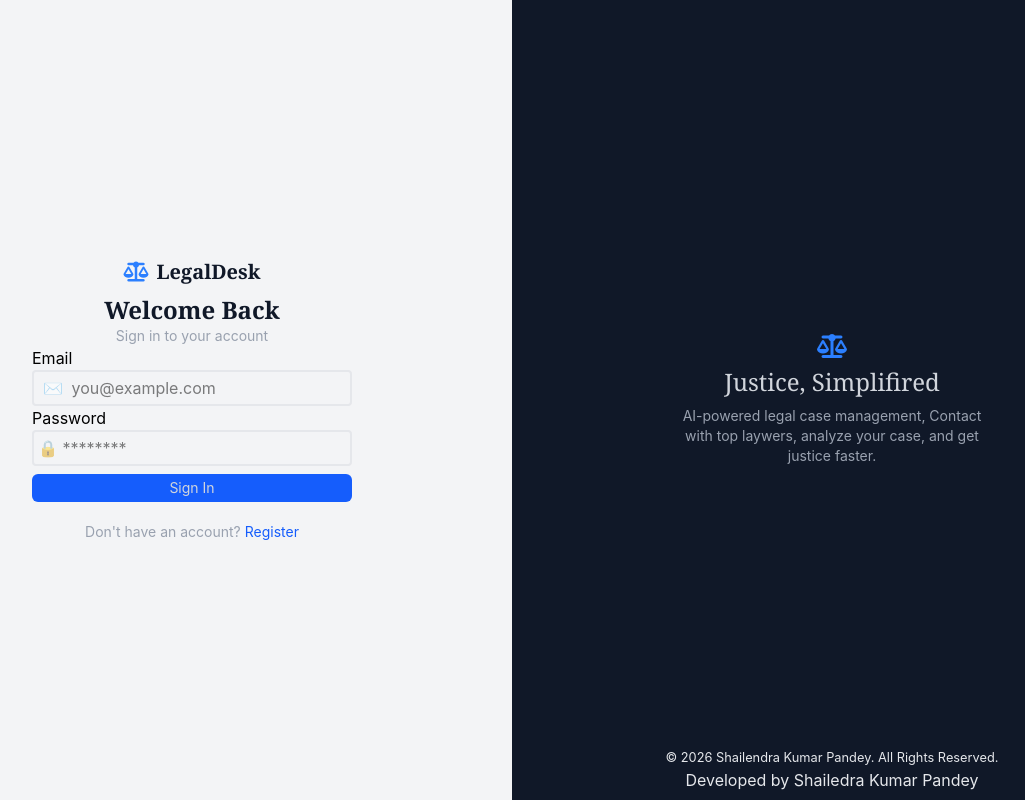
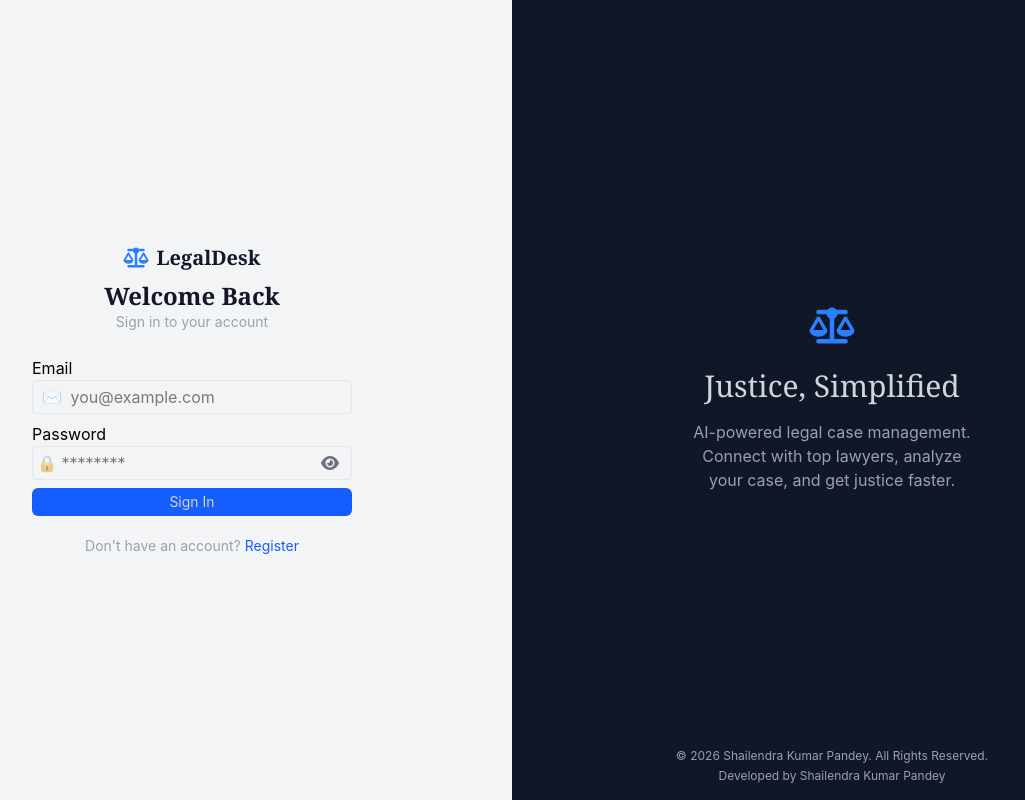
Before and after one commit to Shailendra-Kumar-Pandey/Legal-App-Frontend, a React (Vite) app: page / in a window 1280 px wide. Shown: the whole page, without its empty margins (128-1153 px from the left). Built offline with nearby package versions, Linux system fonts and the light colour scheme.

Commit message:
admin dashboard complete

```diff
--- a/src/Component/ClientPortal.jsx
+++ b/src/Component/ClientPortal.jsx
@@ -3,7 +3,7 @@ import ClientPanel from './Nested Components/ClientPanel'
 import ClientCase from './Nested Components/ClientCase'
 import ClientCreateCase from './Nested Components/ClientCreateCase'
 
-function ClientPortal() {
+function ClientPortal({ logOutHandler }) {
     const [panel, setPanel] = useState(true)
     const [selectedPanel, setSelectedPanel] = useState("Dashboard")
 
@@ -71,7 +71,9 @@ function ClientPortal() {
                             </div>
                         )}
                     </div>
-                    <div className="flex items-center gap-3 text-gray-500 cursor-pointer text-sm hover:text-red-400 transition-colors">
+                    <div className="flex items-center gap-3 text-gray-500 cursor-pointer text-sm hover:text-red-400 transition-colors"
+                        onClick={logOutHandler}
+                    >
                         <i className="fa-solid fa-arrow-right-from-bracket flex-shrink-0" />
                         {panel && <span>Sign Out</span>}
                     </div>
@@ -105,7 +107,9 @@ function ClientPortal() {
                             <span className="hidden xs:block">{ele.name}</span>
                         </button>
                     ))}
-                    <button className="flex-1 flex flex-col items-center justify-center py-2 text-xs gap-1 text-gray-400">
+                    <button className="flex-1 flex flex-col items-center justify-center py-2 text-xs gap-1 text-gray-400"
+                        onClick={logOutHandler}
+                    >
                         <i className="fa-solid fa-arrow-right-from-bracket text-sm" />
                         <span className="hidden xs:block">Sign Out</span>
                     </button>
--- a/src/Component/LawyerDashboard.jsx
+++ b/src/Component/LawyerDashboard.jsx
@@ -1,6 +1,6 @@
 import React, { useState } from 'react'
 
-function LawyerDashboard() {
+function LawyerDashboard({ logOutHandler }) {
     const [panel, setPanel] = useState(true)
     const [selectedPanel, setSelectedPanel] = useState("Dashboard")
 
@@ -146,7 +146,9 @@ function LawyerDashboard() {
                             </div>
                         )}
                     </div>
-                    <div className="flex items-center gap-3 text-gray-500 cursor-pointer text-sm hover:text-red-400 transition-colors">
+                    <div className="flex items-center gap-3 text-gray-500 cursor-pointer text-sm hover:text-red-400 transition-colors"
+                        onClick={logOutHandler}
+                    >
                         <i className="fa-solid fa-arrow-right-from-bracket flex-shrink-0" />
                         {panel && <span>Sign Out</span>}
                     </div>
@@ -179,7 +181,9 @@ function LawyerDashboard() {
                             <span className="hidden xs:block truncate">{ele.name}</span>
                         </button>
                     ))}
-                    <button className="flex-1 flex flex-col items-center justify-center py-2 text-xs gap-1 text-gray-400">
+                    <button className="flex-1 flex flex-col items-center justify-center py-2 text-xs gap-1 text-gray-400"
+                        onClick={logOutHandler}
+                    >
                         <i className="fa-solid fa-arrow-right-from-bracket text-sm" />
                         <span className="hidden xs:block">Sign Out</span>
                     </button>
--- a/src/Component/Login.jsx
+++ b/src/Component/Login.jsx
@@ -1,4 +1,3 @@
-// import axios from "axios";
 import { useState } from "react";
 import { useForm } from "react-hook-form";
 import { Link, useNavigate } from 'react-router-dom';
@@ -6,10 +5,7 @@ import { toast } from 'react-toastify';
 
 const Login = () => {
 
-  // const role = ['Admin', 'Client', 'Lawyer']
-
-  // const [defaultRole, setRole] = useState('Admin')
-
+  const [showPassword, setShowPassword] = useState(false);
   const [isLawyer, setIsLawyer] = useState(false)
 
   const { register, handleSubmit, formState: { errors } } = useForm()
@@ -55,8 +51,8 @@ const Login = () => {
   return (
     <>
       <div className="w-full h-screen bg-gray-100 flex">
-        <div className="md:w-1/2 w-full h-screen flex justify-center items-center">
-          <div className="md:w-1/2 w-9/12 h-screen flex flex-col justify-center items-center">
+        <div className="md:w-1/2 w-full h-screen flex justify-center items-center relative">
+          <div className="w-10/12 sm:w-8/12 md:w-9/12 lg:w-7/12 xl:w-1/2 h-full flex flex-col justify-center items-center">
             <div className="flex gap-2 font-serif text-xl">
               <i className="fa-solid fa-scale-balanced text-blue-500 text-xl pt-1"></i>
               <h1 className="text-gray-900 font-bold text-center">LegalDesk</h1>
@@ -65,32 +61,46 @@ const Login = () => {
             <h1 className="text-2xl font-serif font-bold pt-2 text-gray-900">Welcome Back</h1>
             <p className="text-sm text-gray-400">Sign in to your account</p>
 
-            {/* <div className="w-full bg-gray-300 mt-3 mb-3 rounded-2xl">
-                {
-                  role.map((ele, index)=>{
-                    return(
 
-                      <button key={index} className={ defaultRole === ele ? `w-1/3 rounded-2xl pt-1 pb-1 text-gray-300 text-sm
-                       bg-gray-900 cursor-pointer transition-all` : `w-1/3 rounded-2xl pt-1 pb-1 text-gray-400 text-sm
-                       hover:bg-gray-900 hover:text-gray-300 focus:text-gray-200 focus:bg-gray-900
-                        cursor-pointer transition-all`} onClick={()=>{setRole(ele)}}>{ele}</button>
-                    )
-                  })
-                }
-              </div> */}
 
-            <form onSubmit={handleSubmit(submit)}>
+            <form className="w-full mt-6" onSubmit={handleSubmit(submit)}>
               <label htmlFor="email" className="text-l">Email</label>
-              <input type="email" id="email" placeholder=" ✉  you@example.com" className="w-full p-1 rounded-sm border-2 border-gray-200 outline-gray-900"
-                {...register('email', { required: true })} />
+              <input type="email" id="email" placeholder=" ✉  you@example.com" className={`w-full p-1 rounded-sm border ${errors.email ? 'border-red-500 outline-red-500' : 'border-gray-200 outline-gray-500'}`}
+                {...register('email', {
+                  required: "Email is required",
+                  pattern: {
+                    value: /^[a-zA-Z0-9._%+-]+@[a-zA-Z0-9.-]+\.[a-zA-Z]{2,4}$/,
+                    message: "Invalid email address"
+                  }
+                })} />
 
-              {errors.email && <span className="text-red-600">Email is Required<br /></span>}
+              {errors.email && <span className="text-red-600 text-sm">{errors.email.message}<br /></span>}
 
-              <label htmlFor="password" className="text-l">Password</label>
-              <input type="password" id="password" placeholder="🔒 ********" className="w-full p-1 rounded-sm border-gray-200 border-2 outline-gray-900"
-                {...register('password', { required: true })} />
+              <label htmlFor="password" className="text-l mt-2 block">Password</label>
+              <div className="relative w-full">
+                <input
+                  type={showPassword ? "text" : "password"}
+                  id="password"
+                  placeholder="🔒 ********"
+                  className={`w-full p-1 rounded-sm border pr-10 ${errors.password ? 'border-red-500 outline-red-500' : 'border-gray-200 outline-gray-500'}`}
+                  {...register('password', {
+                    required: "Password is required",
+                    minLength: {
+                      value: 6,
+                      message: "Password must be at least 6 characters"
+                    }
+                  })}
+                />
+                <button
+                  type="button"
+                  onClick={() => setShowPassword((prev) => !prev)}
+                  className="absolute right-3 top-1/2 transform -translate-y-1/2 text-gray-500 hover:text-gray-700"
+                >
+                  <i className={`fa-solid ${showPassword ? 'fa-eye-slash' : 'fa-eye'}`}></i>
+                </button>
+              </div>
 
-              {errors.password && <span className="text-red-600">Password is Required <br /></span>}
+              {errors.password && <span className="text-red-600 text-sm">{errors.password.message} <br /></span>}
 
               <button className="w-full bg-blue-600 rounded-md mt-2 p-1 text-sm text-gray-300 hover:bg-sky-700 hover:text-white cursor-pointer" type="submit">Sign In</button>
             </form>
@@ -102,33 +112,31 @@ const Login = () => {
 
             }
 
-            <div className=" text-gray-900 absolute bottom-2 md:hidden ">
-              <p>
-                <small> &copy; 2026 Shailendra Kumar Pandey. All Rights Reserved.</small>
+            <div className="w-full text-center text-gray-900 absolute bottom-4 md:hidden px-4">
+              <p className="text-xs">
+                &copy; 2026 Shailendra Kumar Pandey. All Rights Reserved.
               </p>
-              <p className="text-center">Developed by  <Link className="cursor-pointer hover:text-gray-500" to='https://www.google.com' target="_blank">Shailedra Kumar Pandey</Link> </p>
-
+              <p className="text-xs text-center mt-1">Developed by <Link className="cursor-pointer hover:text-gray-500" to='https://www.google.com' target="_blank">Shailendra Kumar Pandey</Link></p>
             </div>
 
           </div>
         </div>
 
-        <div className="md:w-1/2 md:h-screen md:bg-gray-900 md:flex md:justify-center md:items-center hidden">
-          <div className="w-1/2 h-screen flex justify-center items-center flex-col">
-            <i className="fa-solid fa-scale-balanced text-blue-500 text-2xl "></i>
-            <h1 className="p-2 text-2xl text-gray-300 font-serif">
-              Justice, Simplifired
+        <div className="md:w-1/2 w-full h-screen bg-gray-900 md:flex justify-center items-center hidden relative">
+          <div className="w-10/12 lg:w-8/12 xl:w-1/2 h-full flex justify-center items-center flex-col">
+            <i className="fa-solid fa-scale-balanced text-blue-500 text-4xl mb-4"></i>
+            <h1 className="p-2 text-3xl text-gray-300 font-serif text-center">
+              Justice, Simplified
             </h1>
-            <p className="text-wrap text-sm text-gray-400 text-center">
-              AI-powered legal case management, Contact with top laywers,
+            <p className="text-wrap text-base text-gray-400 text-center mt-2 px-4">
+              AI-powered legal case management. Connect with top lawyers,
               analyze your case, and get justice faster.
             </p>
-            <div className=" md:text-gray-200 md:absolute md:bottom-2  ">
-              <p>
-                <small> &copy; 2026 Shailendra Kumar Pandey. All Rights Reserved.</small>
+            <div className="w-full text-center text-gray-400 absolute bottom-4 px-4">
+              <p className="text-xs">
+                &copy; 2026 Shailendra Kumar Pandey. All Rights Reserved.
               </p>
-              <p className="text-center">Developed by  <Link className="cursor-pointe hover:text-gray-400" to='https://www.google.com' target="_blank">Shailedra Kumar Pandey</Link> </p>
-
+              <p className="text-xs text-center mt-1">Developed by <Link className="cursor-pointer hover:text-gray-300" to='https://www.google.com' target="_blank">Shailendra Kumar Pandey</Link></p>
             </div>
           </div>
         </div>
--- a/src/Component/Navbar.jsx
+++ /dev/null
@@ -1,11 +0,0 @@
-
-
-const Navbar = ()=>{
-    return (
-        <>
-           <h1>This is a NavBar</h1>
-        </>
-    )
-}
-
-export default Navbar
```
Also changed, not shown: src/App.jsx (+19 -8 lines), src/Component/AdminDashboard.jsx (+17 -11 lines), src/Component/Nested Components/AdminTable.jsx (+18 -18 lines).
